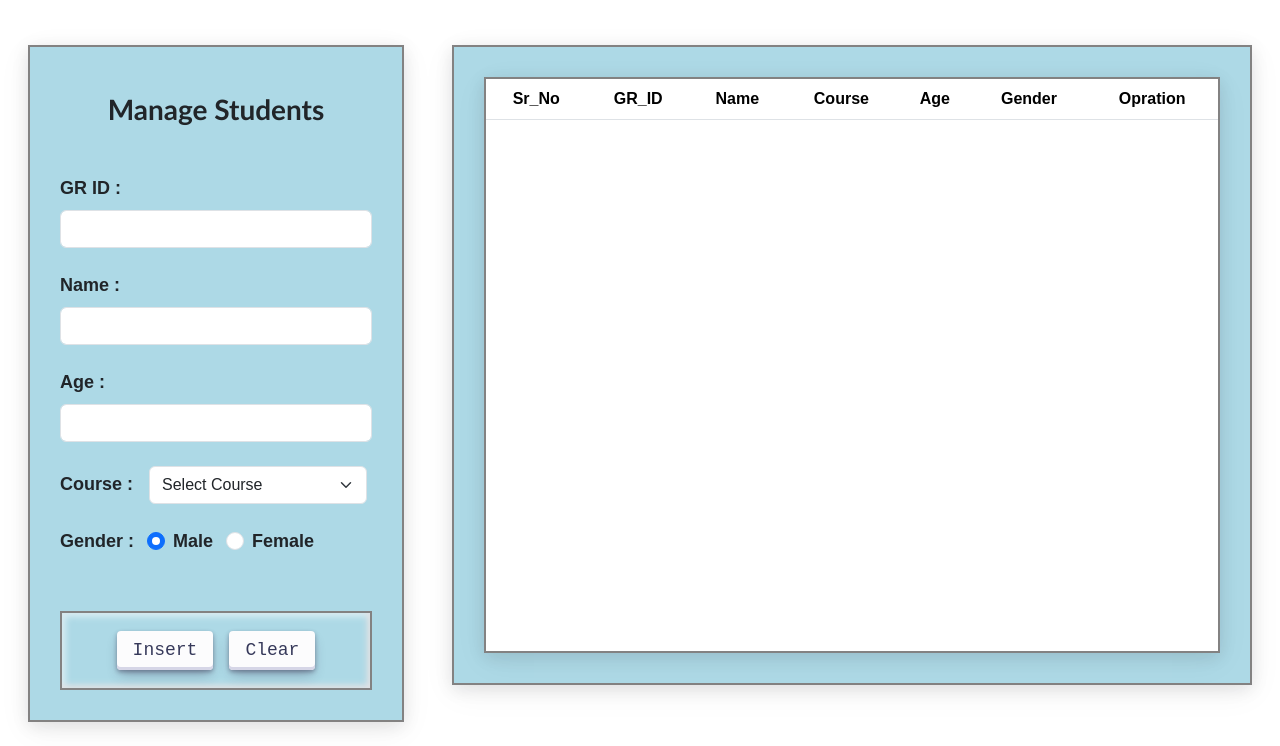
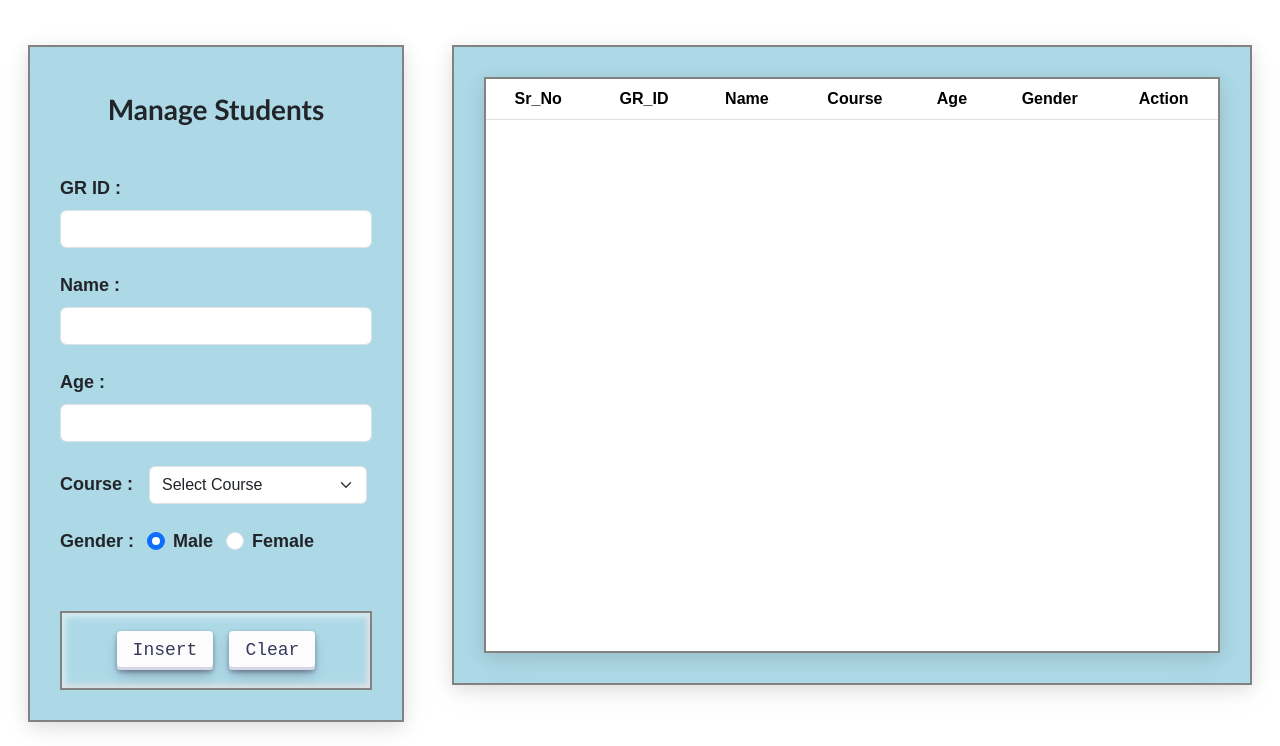
Before and after one commit to patel-jenis/Student-Management-JS, a plain HTML site: page index.html in a window 1280 px wide. Shown: the part 75-821 px from the top of the page. Drawn offline with nearby package versions, Linux system fonts and the light colour scheme; some packages are replaced by stand-ins of ours; a script that the page names is missing.

Commit message:
Change in one line

```diff
--- a/index.html
+++ b/index.html
@@ -80,7 +80,7 @@
                                         <th scope="col">Course</th>
                                         <th scope="col">Age</th>
                                         <th scope="col">Gender</th>
-                                        <th scope="col">Opration</th>
+                                        <th scope="col">Action</th>
                                     </tr>
                                 </thead>
                                 <tbody id="result">
```
